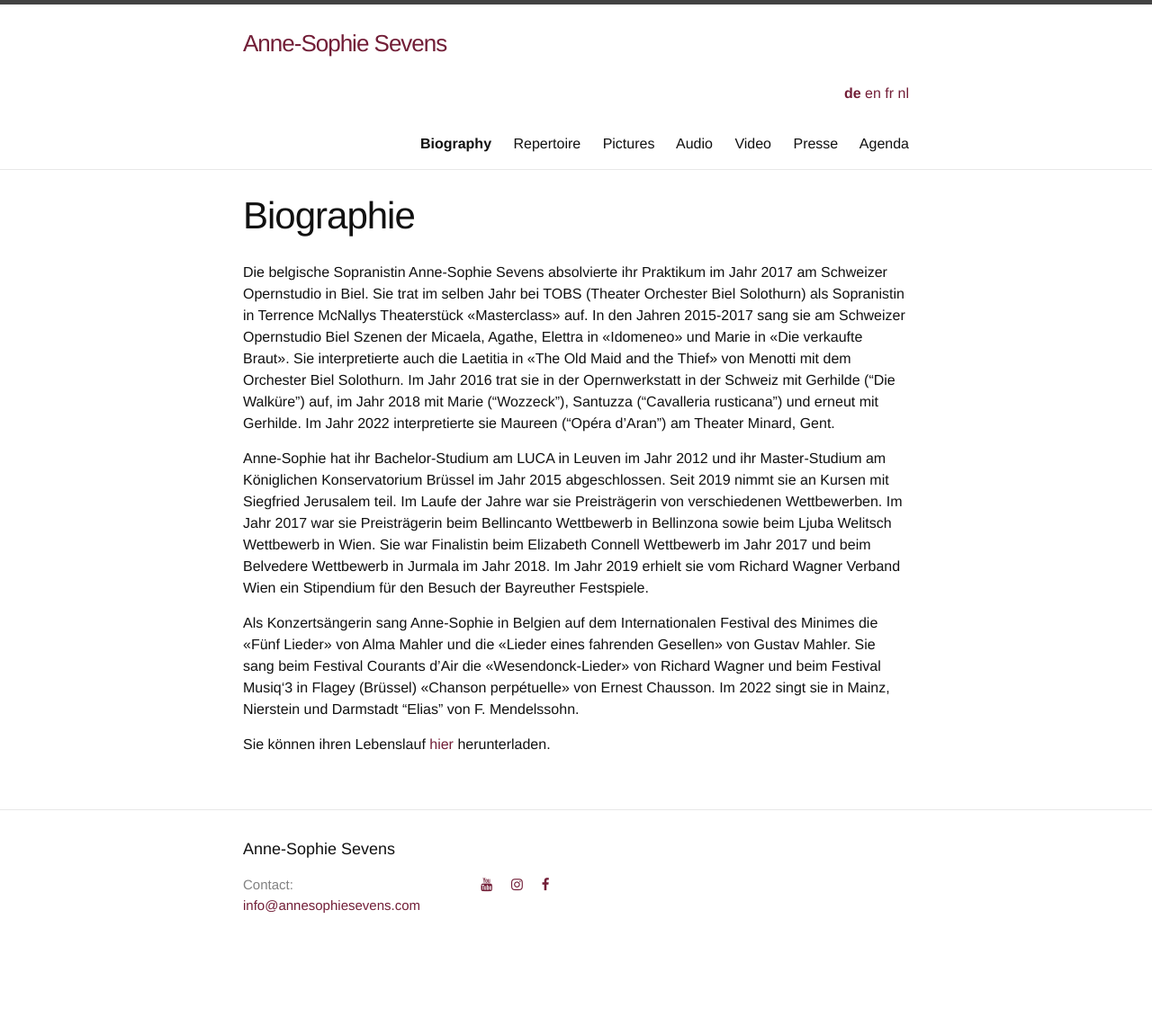
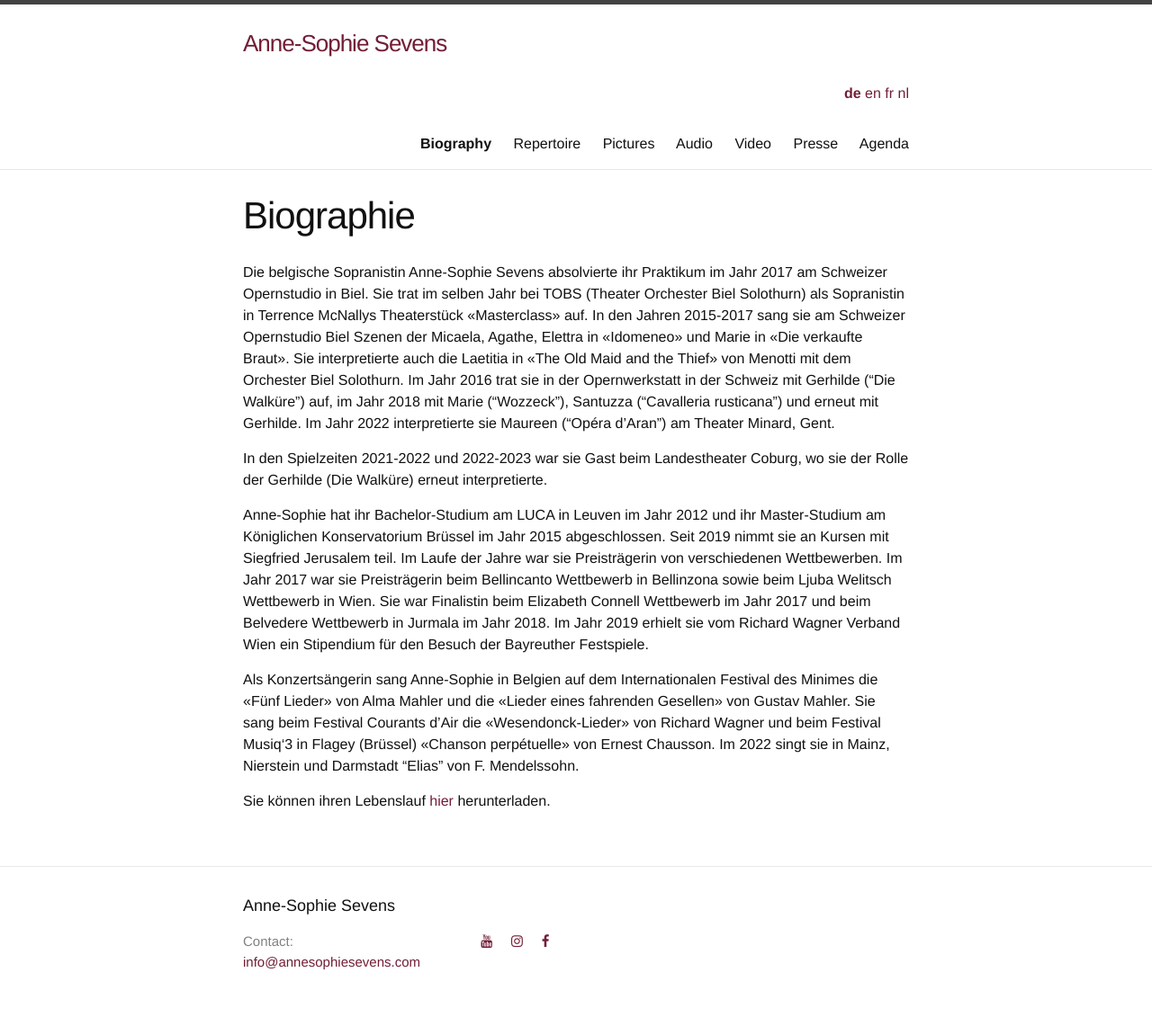
Before and after one commit to annesophie-sevens/annesophie-sevens.github.io, a Jekyll site: the page built from biography-de.md, in a window 1280 px wide. Shown: the whole page at 90% size. Built offline with Jekyll 4.4.1, drawn with Linux system fonts in a browser that asks for light colours; nearby versions of some CDN libraries; before the commit the page ends 1078 px from its top, so only the background shows below that.

Commit message:
Update biography-de.md

```diff
--- a/biography-de.md
+++ b/biography-de.md
@@ -8,9 +8,10 @@ ref: biography
 ---
 Die belgische Sopranistin Anne-Sophie Sevens absolvierte ihr Praktikum im Jahr 2017 am Schweizer Opernstudio in Biel. Sie trat im selben Jahr bei TOBS (Theater Orchester Biel Solothurn) als Sopranistin in Terrence McNallys Theaterstück «Masterclass» auf. In den Jahren 2015-2017 sang sie am Schweizer Opernstudio Biel Szenen der Micaela, Agathe, Elettra in «Idomeneo» und Marie in «Die verkaufte Braut». Sie interpretierte auch die Laetitia in «The Old Maid and the Thief» von Menotti mit dem Orchester Biel Solothurn. Im Jahr 2016 trat sie in der Opernwerkstatt in der Schweiz mit Gerhilde (“Die Walküre”) auf, im Jahr 2018 mit Marie (“Wozzeck”), Santuzza (“Cavalleria rusticana”) und erneut mit Gerhilde. Im Jahr 2022 interpretierte sie Maureen (“Opéra d’Aran”) am Theater Minard, Gent.
 
+In den Spielzeiten 2021-2022 und 2022-2023 war sie Gast beim Landestheater Coburg, wo sie der Rolle der Gerhilde (Die Walküre) erneut interpretierte.
+
 Anne-Sophie hat ihr Bachelor-Studium am LUCA in Leuven im Jahr 2012 und ihr Master-Studium am Königlichen Konservatorium Brüssel im Jahr 2015 abgeschlossen. Seit 2019 nimmt sie an Kursen mit Siegfried Jerusalem teil. Im Laufe der Jahre war sie Preisträgerin von verschiedenen Wettbewerben. Im Jahr 2017 war sie Preisträgerin beim Bellincanto Wettbewerb in Bellinzona sowie beim Ljuba Welitsch Wettbewerb in Wien. Sie war Finalistin beim Elizabeth Connell Wettbewerb im Jahr 2017 und beim Belvedere Wettbewerb in Jurmala im Jahr 2018. Im Jahr 2019 erhielt sie vom Richard Wagner Verband Wien ein Stipendium für den Besuch der Bayreuther Festspiele.
 
 Als Konzertsängerin sang Anne-Sophie in Belgien auf dem Internationalen Festival des Minimes die «Fünf Lieder» von Alma Mahler und die «Lieder eines fahrenden Gesellen» von Gustav Mahler. Sie sang beim Festival Courants d’Air die «Wesendonck-Lieder» von Richard Wagner und beim Festival Musiq‘3 in Flagey (Brüssel) «Chanson perpétuelle» von Ernest Chausson. Im 2022 singt sie in Mainz, Nierstein und Darmstadt “Elias” von F. Mendelssohn.
 
-
 Sie können ihren Lebenslauf [hier]({{ site.baseurl }}/assets/CV.pdf) herunterladen.
```
